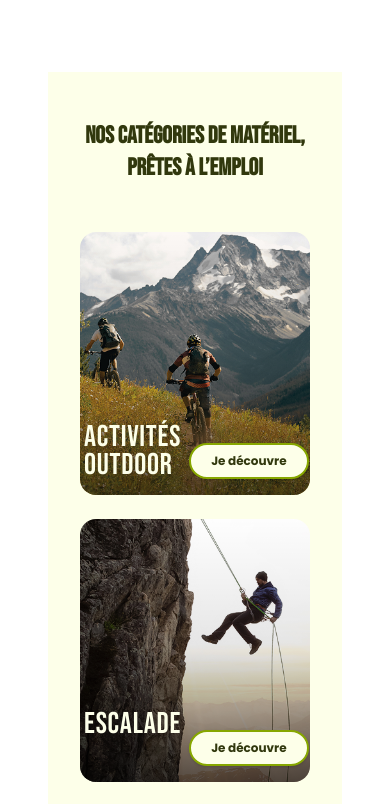
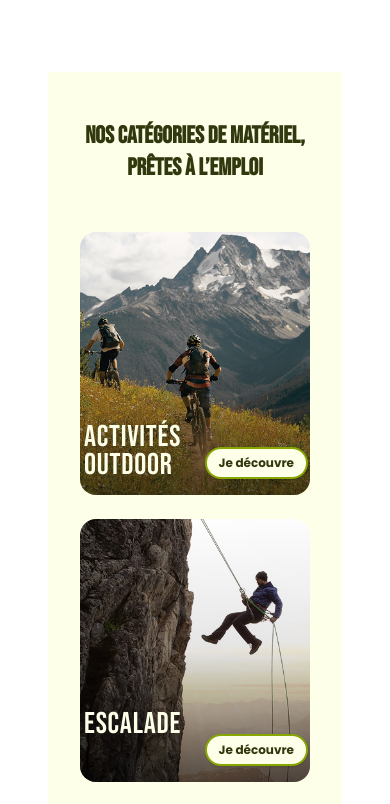
Before and after one commit to WildCodeSchool/2025-03-wns-green-WildRent, a React (Vite) app in the folder frontend/: page / in a window 390 px wide. Shown: the top 804 px of the page. Built offline with nearby package versions, Linux system fonts and the light colour scheme.

Commit message:
style(category-card): adjust button padding for small screens

```diff
--- a/frontend/src/components/CategoryCard/CategoryCard.tsx
+++ b/frontend/src/components/CategoryCard/CategoryCard.tsx
@@ -67,7 +67,8 @@ export const CategoryCard: React.FC<CategoryCardProps> = ({
             text-xs
             font-[family-name:var(--font-text)]
             font-bold
-            px-5 py-2
+            px-3 sm:px-5
+            py-1.5 sm:py-2
             rounded-full
             whitespace-nowrap
             shadow-sm
```
